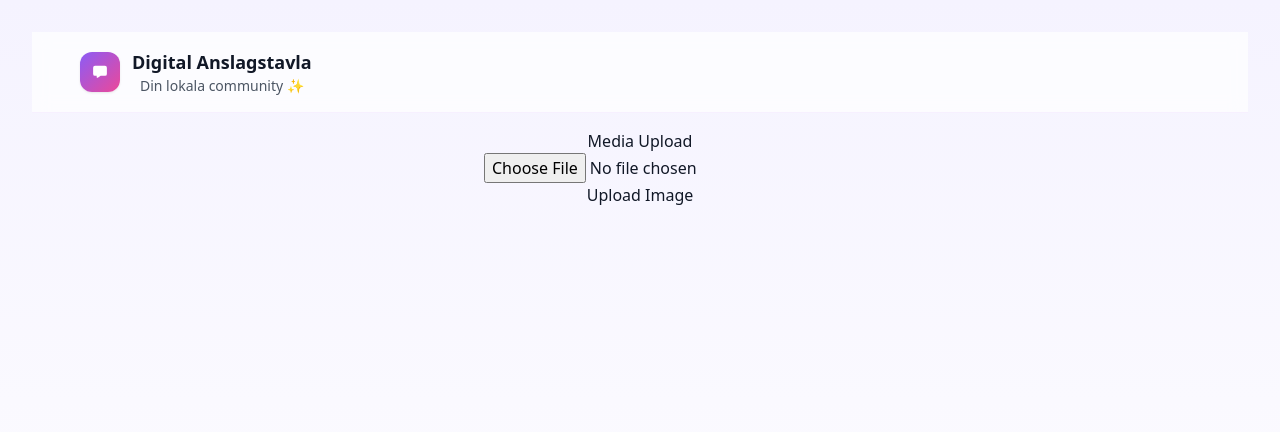
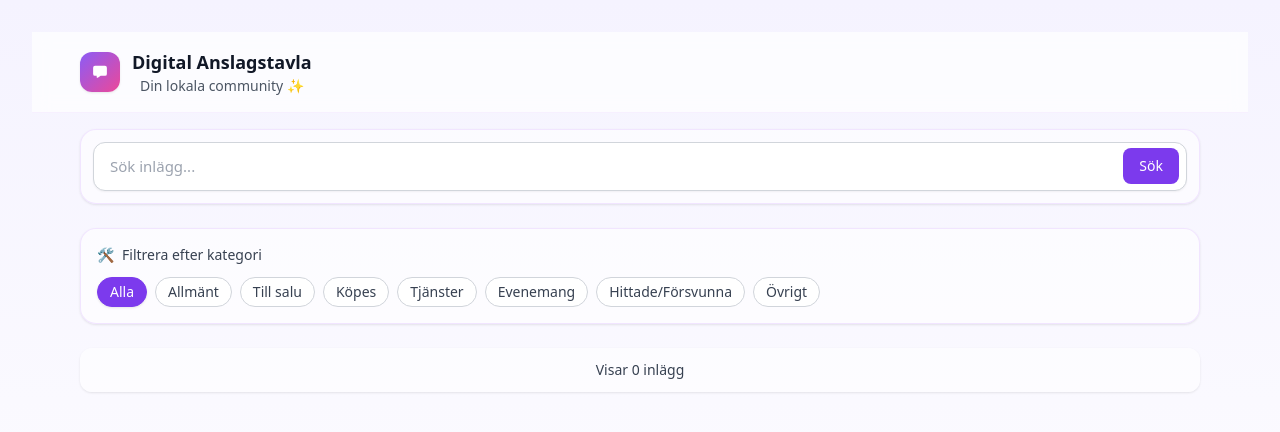
Before and after one commit to Harunsystemdeveloper/HHA, a React (Vite) app: page / in a window 1280 px wide. Shown: the top 432 px of the page. Built offline with nearby package versions, Linux system fonts and the light colour scheme.

Commit message:
Ali ( Commit)     Jag skapade src/pages/Home.tsx med ett sökfält och kategori-knappar (statisk UI). Jag uppdaterade src/App.tsx så att Home visas under headern. Jag la också till src/components/PostCard.tsx för kortlayout med badge, avatar och relativ tid.

```diff
--- a/src/App.tsx
+++ b/src/App.tsx
@@ -1,5 +1,5 @@
-import FileUpload from './components/FileUpload';
 import Header from './components/Header';
+import Home from './pages/Home';
 import './App.css';
 
 export default function App() {
@@ -7,8 +7,7 @@ export default function App() {
     <div className="min-h-screen">
       <Header />
       <main className="mx-auto max-w-6xl p-4">
-        {/* Temporary content until board pages are added */}
-        <FileUpload />
+        <Home />
       </main>
     </div>
   );
--- /dev/null
+++ b/src/components/PostCard.tsx
@@ -0,0 +1,63 @@
+type PostCardProps = {
+  id: string | number;
+  title: string;
+  category: string;
+  description: string;
+  authorName?: string;
+  authorAvatarUrl?: string | null;
+  createdAt?: string; // ISO string
+  imageUrl?: string | null;
+};
+
+function timeAgo(iso?: string) {
+  if (!iso) return '';
+  const d = new Date(iso);
+  const ms = Date.now() - d.getTime();
+  const m = Math.floor(ms / 60000);
+  if (m < 1) return 'just nu';
+  if (m < 60) return `${m} min sedan`;
+  const h = Math.floor(m / 60);
+  if (h < 24) return `${h} tim sedan`;
+  const days = Math.floor(h / 24);
+  if (days < 7) return `${days} d sedan`;
+  return d.toLocaleDateString('sv-SE');
+}
+
+export default function PostCard(props: PostCardProps) {
+  const { title, category, description, authorName, authorAvatarUrl, createdAt, imageUrl } = props;
+
+  return (
+    <article className="card overflow-hidden">
+      {imageUrl ? (
+        <img src={imageUrl} alt="" className="h-40 w-full object-cover" />
+      ) : null}
+
+      <div className="p-4">
+        <div className="mb-2 flex items-start justify-between gap-3">
+          <h3 className="text-[17px] font-semibold leading-snug text-gray-900">{title}</h3>
+          <span className="ml-auto inline-flex shrink-0 items-center rounded-full bg-brand-50 px-2.5 py-0.5 text-xs font-medium text-brand-700 ring-1 ring-brand-600/20">
+            {category}
+          </span>
+        </div>
+
+        <p className="text-sm text-gray-700">
+          {description.length > 140 ? description.slice(0, 140) + '…' : description}
+        </p>
+
+        <div className="mt-4 flex items-center gap-3 text-sm">
+          {authorAvatarUrl ? (
+            <img src={authorAvatarUrl} alt="avatar" className="h-8 w-8 rounded-full object-cover" />
+          ) : (
+            <div className="flex h-8 w-8 items-center justify-center rounded-full bg-gray-200 text-xs font-semibold text-gray-600">
+              {(authorName?.[0] ?? 'A').toUpperCase()}
+            </div>
+          )}
+          <div className="min-w-0">
+            <div className="truncate font-medium text-gray-900">{authorName || 'Anonym'}</div>
+            <div className="text-xs text-gray-500">{timeAgo(createdAt)}</div>
+          </div>
+        </div>
+      </div>
+    </article>
+  );
+}
--- /dev/null
+++ b/src/pages/Home.tsx
@@ -0,0 +1,64 @@
+import { useState } from 'react';
+
+const CATEGORIES = [
+  'Alla',
+  'Allmänt',
+  'Till salu',
+  'Köpes',
+  'Tjänster',
+  'Evenemang',
+  'Hittade/Försvunna',
+  'Övrigt',
+] as const;
+
+export default function Home() {
+  const [query, setQuery] = useState('');
+  const [active, setActive] = useState<(typeof CATEGORIES)[number]>('Alla');
+
+  return (
+    <div className="space-y-6">
+      {/* Search */}
+      <div className="rounded-2xl border border-purple-200/60 bg-white/60 p-3 shadow-soft">
+        <div className="relative">
+          <input
+            value={query}
+            onChange={(e) => setQuery(e.target.value)}
+            placeholder="Sök inlägg..."
+            className="w-full rounded-xl border border-gray-300 bg-white px-4 py-3 pr-24 text-[15px] shadow-sm outline-none focus:border-brand-500 focus:ring-2 focus:ring-brand-200"
+          />
+          <button className="absolute right-2 top-1/2 -translate-y-1/2 rounded-lg bg-brand-600 px-4 py-2 text-sm font-medium text-white hover:bg-brand-700">
+            Sök
+          </button>
+        </div>
+      </div>
+
+      {/* Filters */}
+      <section className="rounded-2xl border border-purple-200/60 bg-white/60 p-4 shadow-soft">
+        <div className="mb-3 flex items-center gap-2 text-sm font-medium text-gray-700">
+          <span>🛠️</span>
+          <span>Filtrera efter kategori</span>
+        </div>
+        <div className="flex flex-wrap gap-2">
+          {CATEGORIES.map((c) => (
+            <button
+              key={c}
+              className={`chip ${active === c ? 'chip-active' : 'chip-inactive'}`}
+              onClick={() => setActive(c)}
+            >
+              {c}
+            </button>
+          ))}
+        </div>
+      </section>
+
+      {/* Counter + grid placeholder (will be data-driven later) */}
+      <div className="rounded-xl bg-white/60 p-3 text-sm text-gray-700 shadow-soft">
+        Visar 0 inlägg
+      </div>
+
+      <div className="grid gap-4 sm:grid-cols-2 lg:grid-cols-3">
+        {/* Cards kommer här när API kopplas */}
+      </div>
+    </div>
+  );
+}
```
